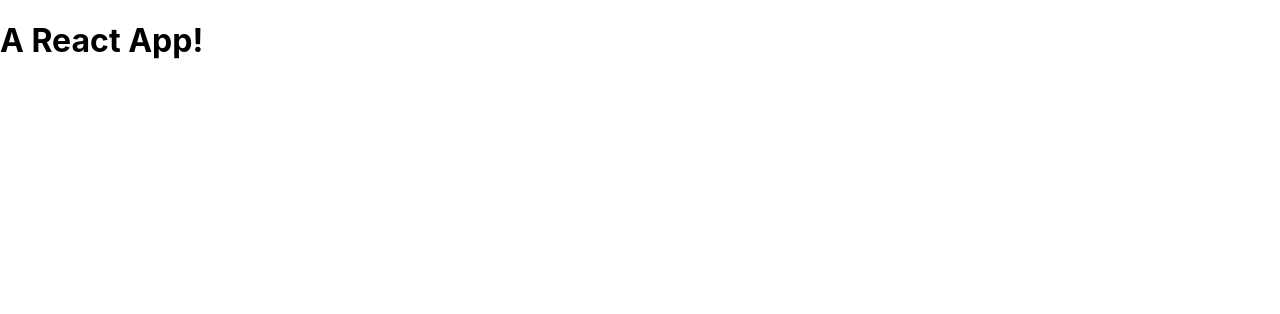
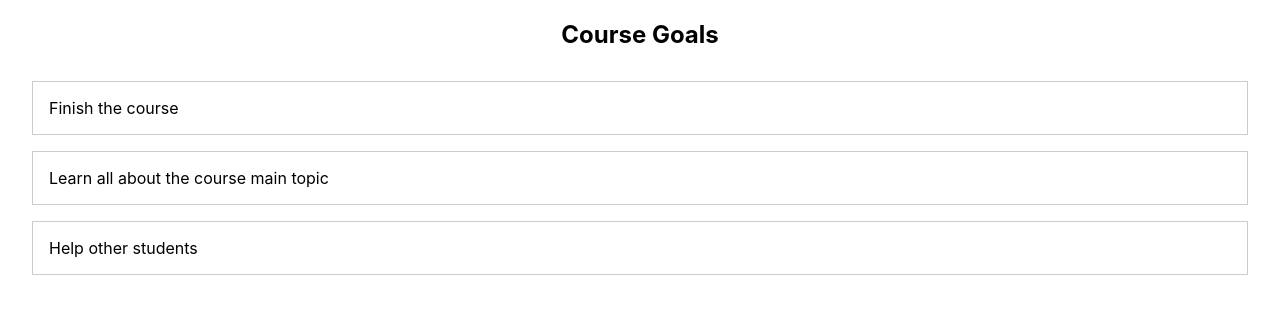
Before and after one commit to xaviguasch/refresher-react-project-prac-app, a React (Create React App) app: page / in a window 1280 px wide. Shown: the top 314 px of the page. Built offline with nearby package versions, Linux system fonts and the light colour scheme.

Commit message:
added GoalList component

```diff
--- /dev/null
+++ b/src/App.css
@@ -0,0 +1,3 @@
+.course-goals h2 {
+  text-align: center;
+}
--- a/src/App.js
+++ b/src/App.js
@@ -1,7 +1,15 @@
 import React from 'react'
 
+import GoalList from './components/GoalList'
+import './App.css'
+
 const App = () => {
-  return <h1>A React App!</h1>
+  return (
+    <div className='course-goals'>
+      <h2>Course Goals</h2>
+      <GoalList />
+    </div>
+  )
 }
 
 export default App
--- /dev/null
+++ b/src/components/GoalList.css
@@ -0,0 +1,11 @@
+.goal-list {
+  list-style: none;
+  margin: 2rem;
+  padding: 0;
+}
+
+.goal-list li {
+  margin: 1rem 0;
+  border: 1px solid #ccc;
+  padding: 1rem;
+}
--- /dev/null
+++ b/src/components/GoalList.js
@@ -0,0 +1,15 @@
+import React from 'react'
+
+import './GoalList.css'
+
+const GoalList = () => {
+  return (
+    <ul className='goal-list'>
+      <li>Finish the course</li>
+      <li>Learn all about the course main topic</li>
+      <li>Help other students</li>
+    </ul>
+  )
+}
+
+export default GoalList
```
